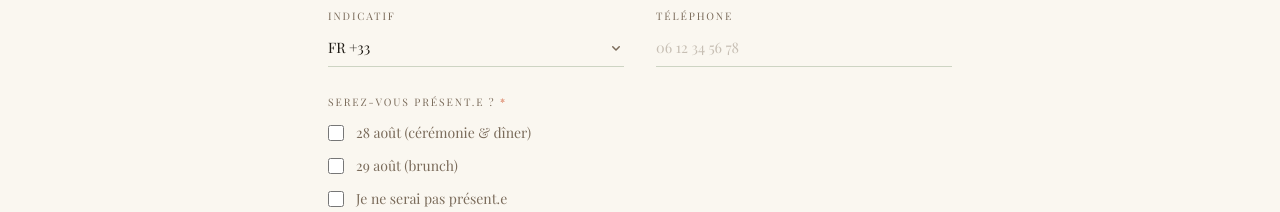
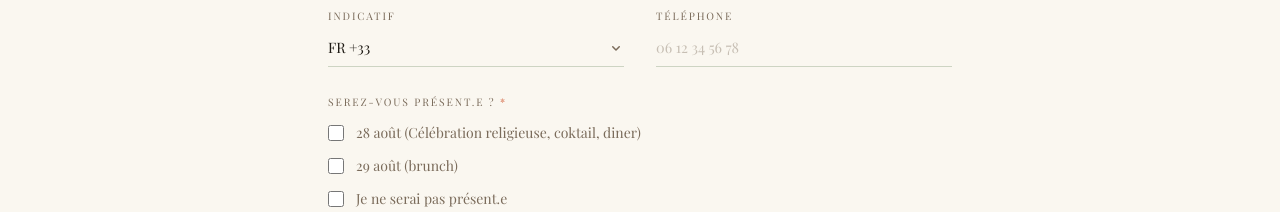
Before and after one commit to Samuel-Scalbert/VinNa, a website: page src/index.html in a window 1280 px wide. Shown: the part 8300-8512 px from the top of the page. Drawn offline with nearby package versions, Linux system fonts and the light colour scheme; a web font is replaced by a local one.

Commit message:
Update event description in index.html

```diff
--- a/src/index.html
+++ b/src/index.html
@@ -886,7 +886,7 @@
                   <div class="space-y-3 mt-2">
                      <label class="flex items-center gap-3 cursor-pointer" style="font-size:0.875rem; color:var(--stone);">
                         <input type="checkbox" value="vendredi" x-model="presence" class="w-4 h-4 rounded" style="accent-color:var(--forest);">
-                        28 août (cérémonie &amp; dîner)
+                        28 août (Célébration religieuse, coktail, diner)
                      </label>
                      <label class="flex items-center gap-3 cursor-pointer" style="font-size:0.875rem; color:var(--stone);">
                         <input type="checkbox" value="samedi" x-model="presence" class="w-4 h-4 rounded" style="accent-color:var(--forest);">
```
